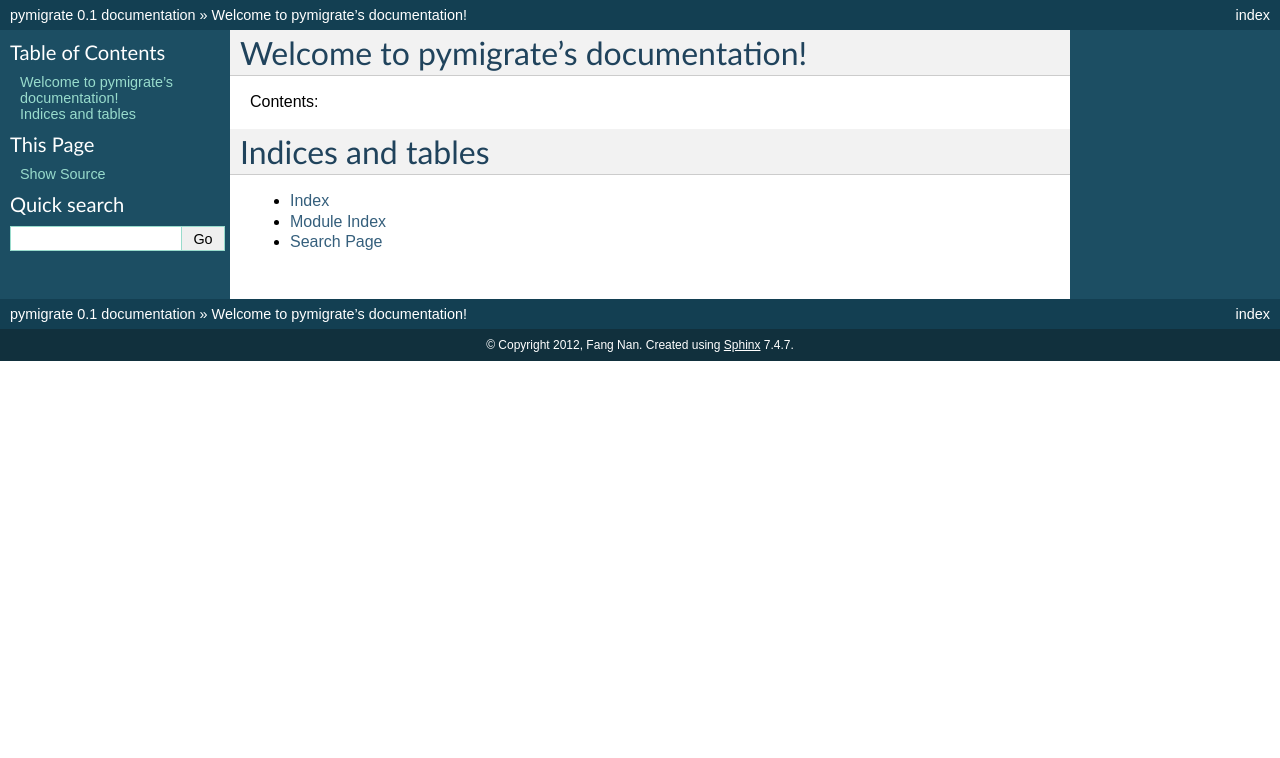
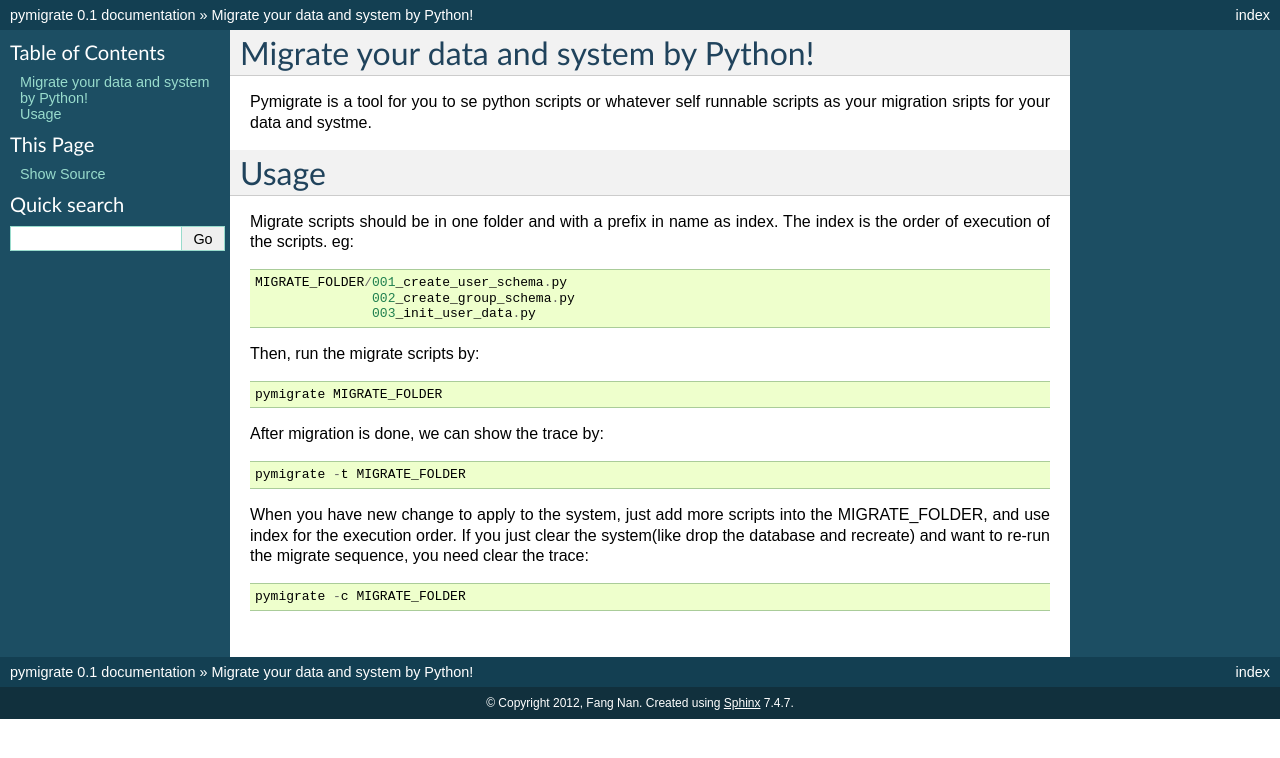
Before and after one commit to nanfang/pymigrate, a Sphinx documentation site: the page built from docs/index.rst, in a window 1280 px wide. Shown: the top 758 px of the page. Built offline with Sphinx 7.4.7, drawn with Linux system fonts in a browser that asks for light colours.

Commit message:
add usage in sphinx doc

```diff
--- a/docs/index.rst
+++ b/docs/index.rst
@@ -1,21 +1,32 @@
-.. pymigrate documentation master file, created by
-   sphinx-quickstart on Tue Apr 17 22:55:15 2012.
-   You can adapt this file completely to your liking, but it should at least
-   contain the root `toctree` directive.
 
-Welcome to pymigrate's documentation!
+Migrate your data and system by Python!
 =====================================
 
-Contents:
+Pymigrate is a tool for you to se python scripts or whatever self runnable scripts as your migration sripts for your data and systme.
 
 .. toctree::
    :maxdepth: 2
 
 
+Usage
+=====
 
-Indices and tables
-==================
+Migrate scripts should be in one folder and with a prefix in name as index. The index is the order of execution of the scripts. eg::
 
-* :ref:`genindex`
-* :ref:`modindex`
-* :ref:`search`
+    MIGRATE_FOLDER/001_create_user_schema.py
+                   002_create_group_schema.py
+                   003_init_user_data.py
+
+Then, run the migrate scripts by::
+
+    pymigrate MIGRATE_FOLDER
+
+After migration is done, we can show the trace by::
+
+    pymigrate -t MIGRATE_FOLDER
+
+When you have new change to apply to the system, just add more scripts into the MIGRATE_FOLDER, and use index for the execution order.
+If you just clear the system(like drop the database and recreate) and want to re-run the migrate sequence, you need clear the trace::
+
+
+    pymigrate -c MIGRATE_FOLDER
```
Also changed, not shown: 1 other file.
